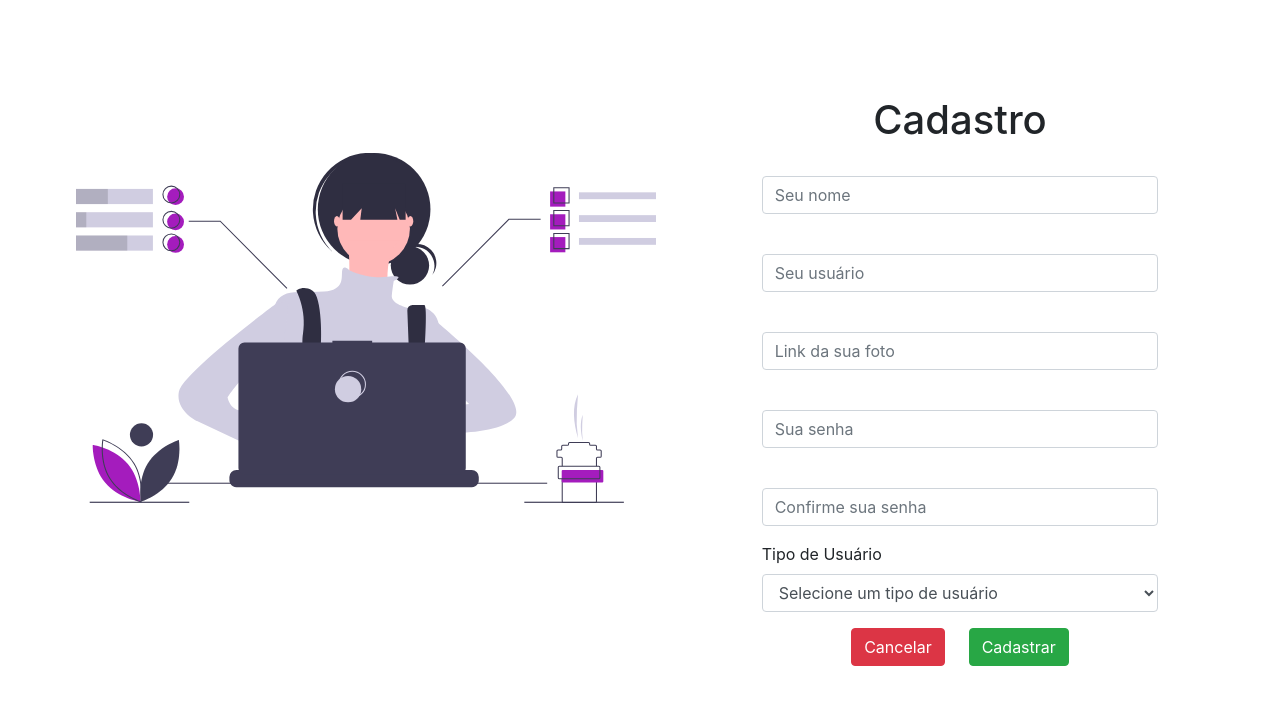
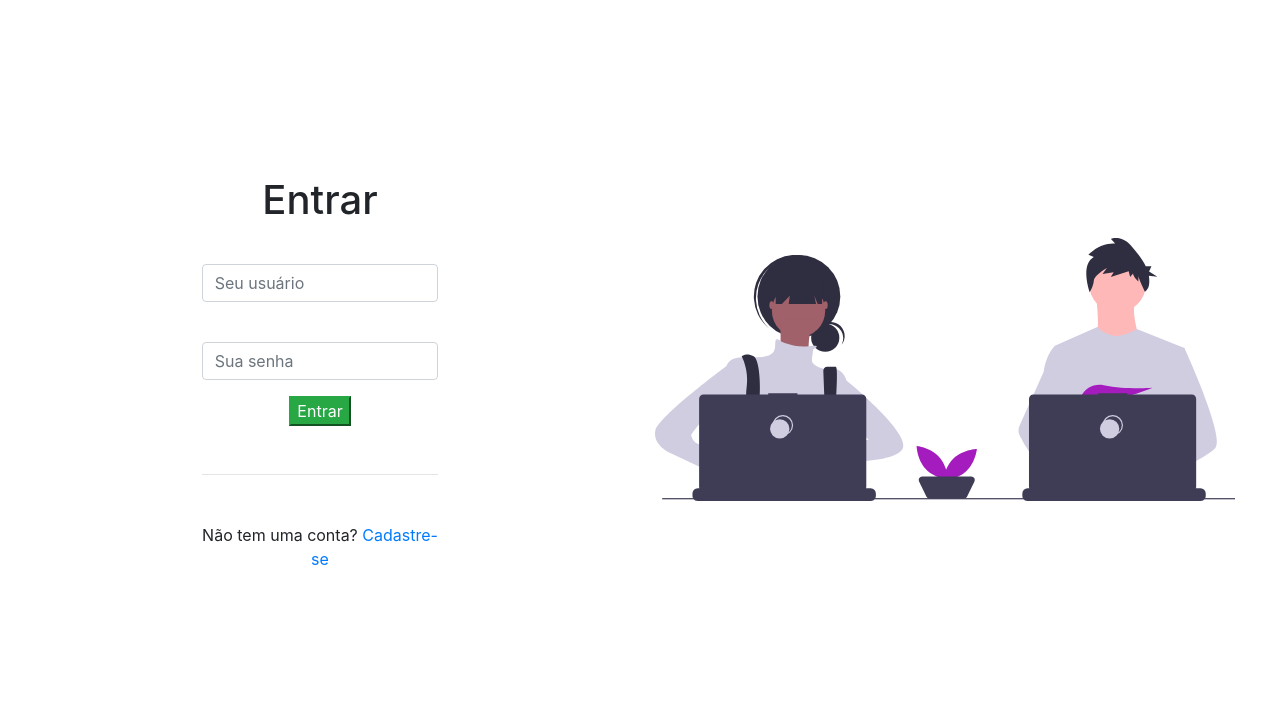
Before and after one commit to jackakemi/angular-blogPessoal, an Angular app in the folder angular-blogPessoal/: page /login in a window 1280 px wide. Before the commit this address led to /. Shown: the top 704 px of the page. Built offline with nearby package versions, Linux system fonts and the light colour scheme.

Commit message:
add: login routes and register routes

```diff
--- a/angular-blogPessoal/src/app/app-routing.module.ts
+++ b/angular-blogPessoal/src/app/app-routing.module.ts
@@ -1,7 +1,16 @@
 import { NgModule } from '@angular/core';
 import { RouterModule, Routes } from '@angular/router';
+import { LoginComponent } from './login/login.component';
+import { RegisterComponent } from './register/register.component';
 
-const routes: Routes = [];
+const routes: Routes = [
+
+  {path: '', redirectTo: 'login', pathMatch: 'full'},
+
+  {path:'login', component: LoginComponent},
+  {path:'register', component: RegisterComponent}
+
+];
 
 @NgModule({
   imports: [RouterModule.forRoot(routes)],
--- a/angular-blogPessoal/src/app/app.component.html
+++ b/angular-blogPessoal/src/app/app.component.html
@@ -1 +1 @@
-<app-register></app-register>
+<router-outlet></router-outlet>
--- a/angular-blogPessoal/src/app/login/login.component.html
+++ b/angular-blogPessoal/src/app/login/login.component.html
@@ -24,7 +24,7 @@
                     <hr class="mt-5 mb-5">
 
                     <p class="text-center">
-                        Não tem uma conta? <a href="">Cadastre-se</a>
+                        Não tem uma conta? <a routerLink='/register'>Cadastre-se</a>
                     </p>
 
                 </div>
--- a/angular-blogPessoal/src/app/register/register.component.html
+++ b/angular-blogPessoal/src/app/register/register.component.html
@@ -50,7 +50,7 @@
                     </div>
 
                     <div class="d-flex justify-content-center">
-                        <button type="submit" class="btn btn-danger mr-4">Cancelar</button>
+                        <button type="submit" class="btn btn-danger mr-4" routerLink='/login'>Cancelar</button>
                         <button type="submit" class="btn btn-success">Cadastrar</button>
                     </div>
 
```
